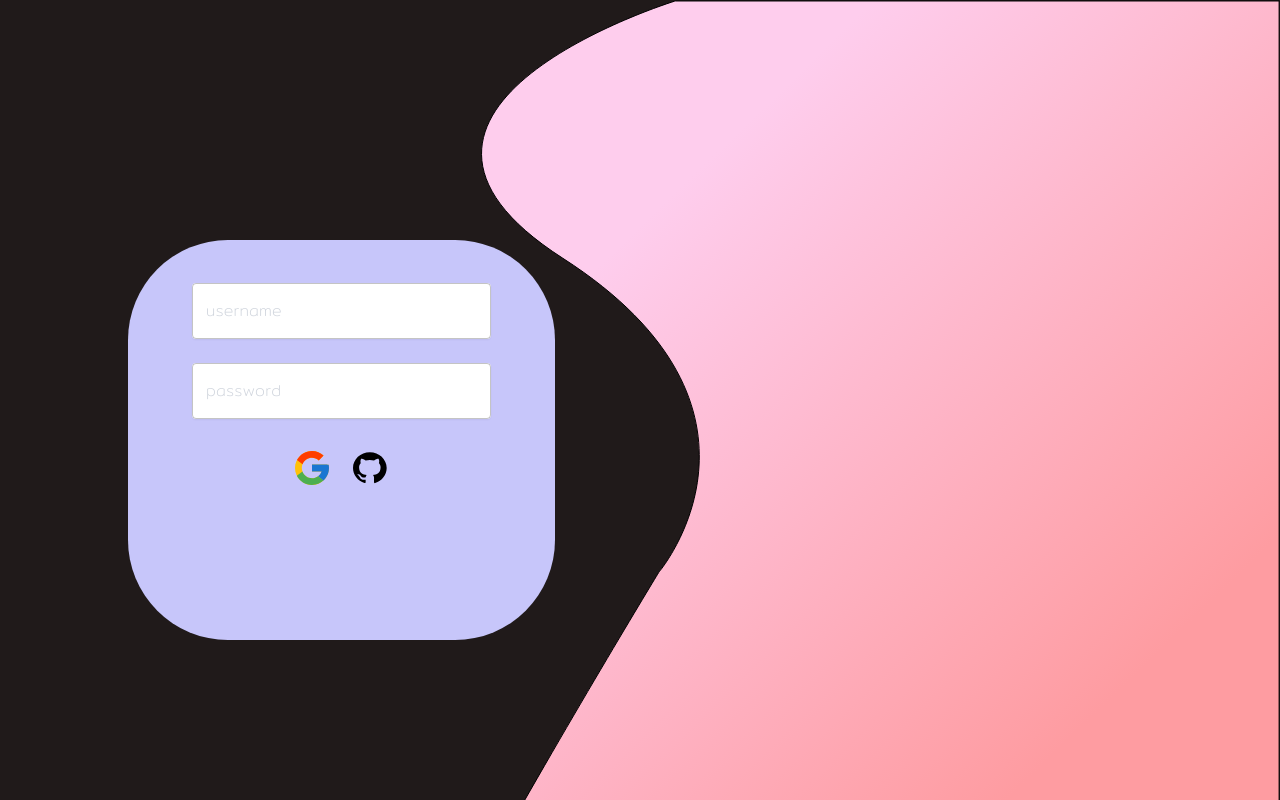
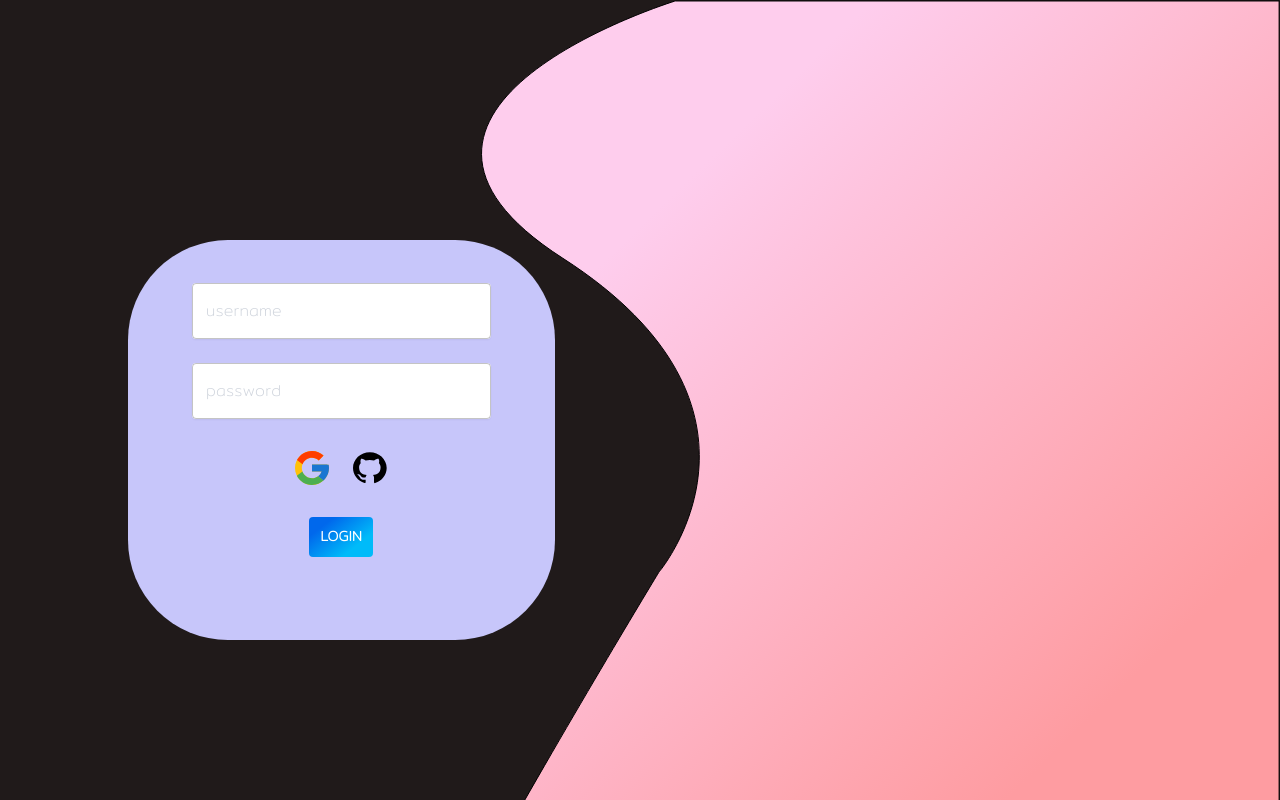
Before and after one commit to 22p21s0045/storage-of-idea, a Next.js app: page /login in a window 1280 px wide. Shown: the top 800 px of the page. Built offline with nearby package versions, Linux system fonts and the light colour scheme.

Commit message:
add: login button

```diff
--- a/pages/login.tsx
+++ b/pages/login.tsx
@@ -72,7 +72,19 @@ function login() {
                 </IconButton>
               </Stack>
             </Box>
-            {/* <Button>login</Button> */}
+            <Button
+              sx={{
+                background:
+                  "linear-gradient(142.29deg, #0068EC 21.8%, #00BBF9 73.22%);",
+                color: "white",
+                fontFamily: "Mitr",
+                fontWeight: "bold",
+                width: "15%",
+                height: "5vh",
+              }}
+            >
+              login
+            </Button>
           </Stack>
         </Grid>
       </Grid>
```
